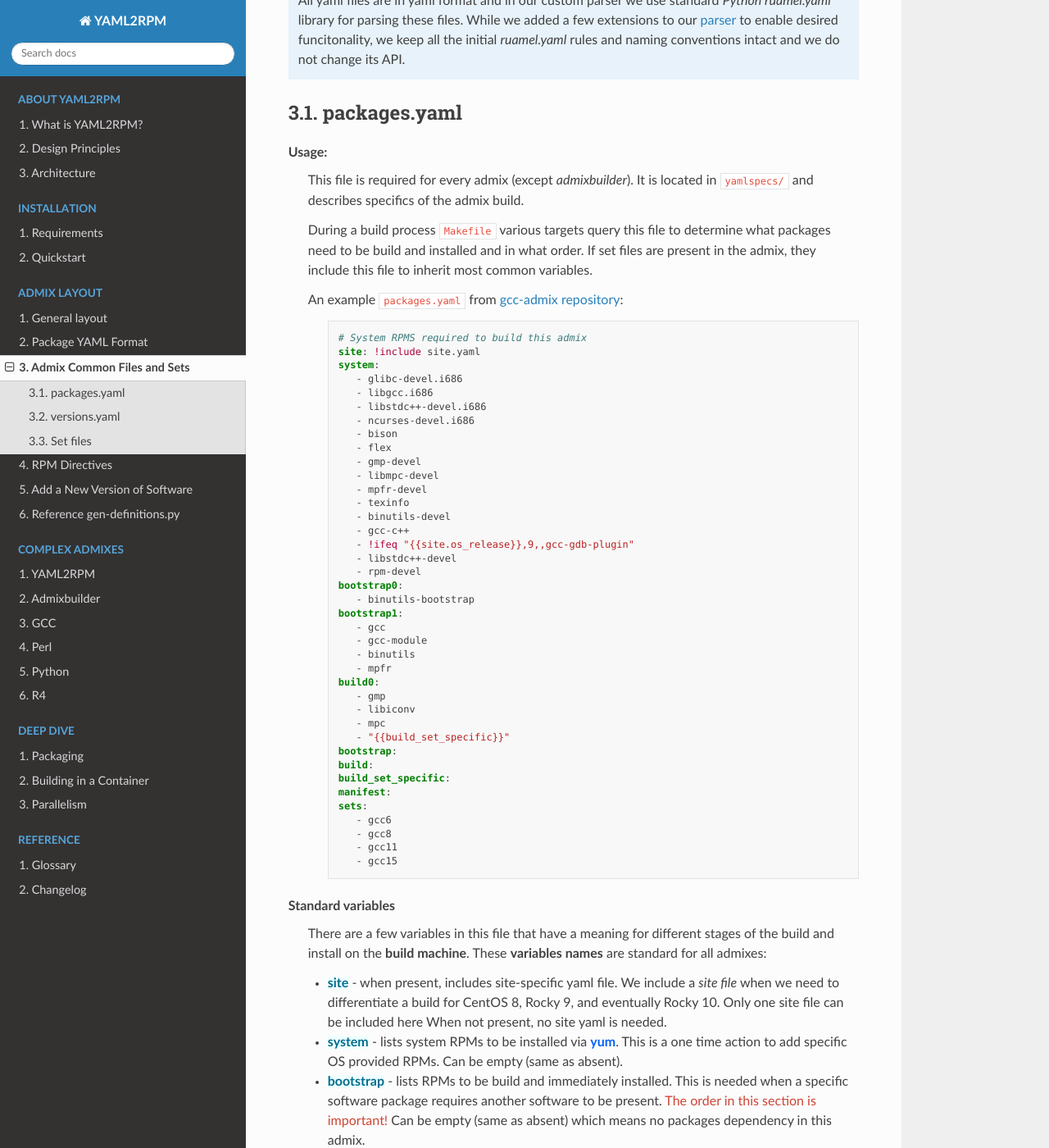
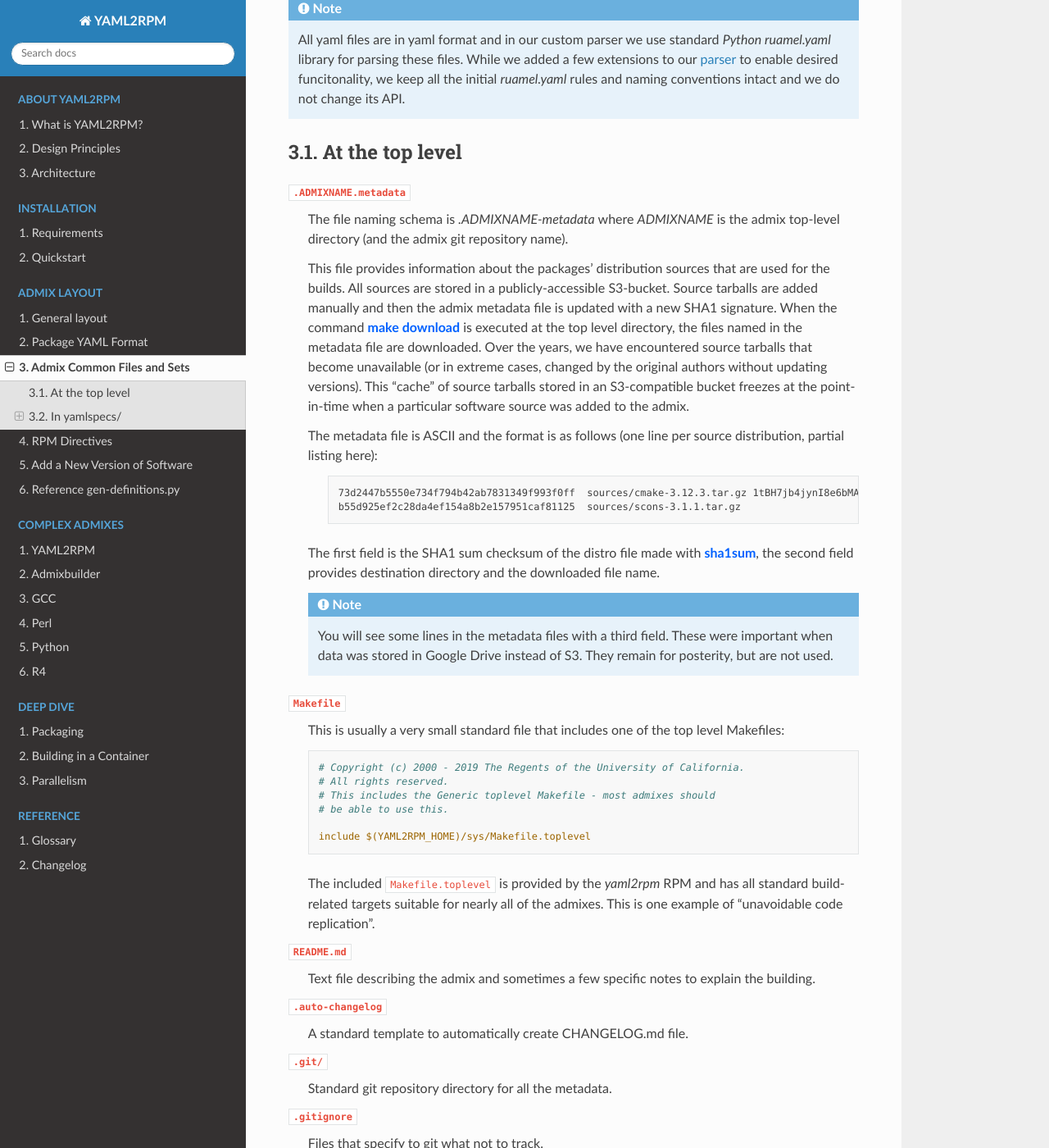
Before and after one commit to RCIC-UCI-Public/yaml2rpm-docs, a Sphinx documentation site: the page built from docs/source/yamlformat/common-and-sets.rst, in a window 1280 px wide and 1400 px high, scrolled down 428 px. Shown: the whole window at 82% size. Built offline with Sphinx 7.4.7 and the Read the Docs theme 3.1.0, drawn with Linux system fonts in a browser that asks for light colours; some of the changed text lies outside the part shown.

Commit message:
add seciton on top admix files

```diff
--- a/docs/source/yamlformat/common-and-sets.rst
+++ b/docs/source/yamlformat/common-and-sets.rst
@@ -17,10 +17,119 @@ Here we describe in details what they are.
    funcitonality, we keep all the initial *ruamel.yaml*  rules and naming conventions
    intact and we do not change its API.
 
+.. _admix_top_level:
+
+At the top level
+----------------
+
+``.ADMIXNAME.metadata``
+  The file naming schema is *.ADMIXNAME-metadata* where `ADMIXNAME` is the admix top-level directory
+  (and the admix git repository name).
+
+  This file provides information about the packages' distribution sources that are used
+  for the builds. All sources are stored in a publicly-accessible S3-bucket. Source tarballs
+  are added manually and then the admix metadata file is updated with a new SHA1 signature.
+  When the command :command:`make download` is executed at the top level directory, the files
+  named in the metadata file are downloaded. Over the years, we have encountered source
+  tarballs that become unavailable (or in extreme cases, changed by the original authors without updating versions).
+  This "cache" of source tarballs stored in an S3-compatible bucket freezes at the point-in-time
+  when a particular software source was added to the admix.
+
+  The metadata file is ASCII and the format is as follows (one line per source
+  distribution, partial listing here):
+
+    .. code-block:: text
+
+       73d2447b5550e734f794b42ab7831349f993f0ff  sources/cmake-3.12.3.tar.gz 1tBH7jb4jynI8e6bMA05Cl2a4Q4AwNygS
+       b55d925ef2c28da4ef154a8b2e157951caf81125  sources/scons-3.1.1.tar.gz
+
+  The first field is the SHA1 sum checksum  of the distro file made with :command:`sha1sum`,
+  the second field provides destination directory and the downloaded file name.
+
+  .. note::
+     You will see some lines in the metadata files with a third field. These were important when data was
+     stored in Google Drive instead of S3.  They remain for posterity, but are not used.
+
+``Makefile``
+  This is usually a very small standard file that includes one of the top
+  level Makefiles:
+
+  .. code-block:: make
+
+     # Copyright (c) 2000 - 2019 The Regents of the University of California.
+     # All rights reserved.
+     # This includes the Generic toplevel Makefile - most admixes should
+     # be able to use this.
+
+     include $(YAML2RPM_HOME)/sys/Makefile.toplevel
+
+  The included ``Makefile.toplevel`` is provided by the `yaml2rpm` RPM
+  and has all standard build-related targets suitable for nearly all of the admixes. This is one
+  example of "unavoidable code replication".
+
+``README.md``
+  Text file describing the admix and sometimes a few specific notes
+  to explain the building.
+
+``.auto-changelog``
+  A standard template to automatically create CHANGELOG.md file.
+
+``.git/``
+  Standard git repository directory for all the metadata.
+
+``.gitignore``
+  Files that specify to git  what not to track.
+
+``.rpms.ADMIXNAME``
+  The file naming schema is *.rpms.ADMIXNAME* where `ADMIXNAME` is the admix name (top-level directory).
+  This is a text file recording the sizes of built RPMs for the admix (partial
+  listing for gcc-admix):
+
+    .. code-block:: bash
+
+      92381715        gcc_11.2.0-11.2.0-2.x86_64.rpm
+      209354          gcc_11.2.0-annobin-10.54-2.x86_64.rpm
+      3246969         gcc_11.2.0-binutils-2.37-3.x86_64.rpm
+      3179054         gcc_11.2.0-binutils-bootstrap-2.37-3.x86_64.rpm
+      480445          gcc_11.2.0-gmp-6.2.1-2.x86_64.rpm
+      8087            gcc_11.2.0-module-11.2.0-4.x86_64.rpm
+      126123940       gcc_15.2.0-15.2.0-2.x86_64.rpm
+      321763          gcc_15.2.0-annobin-12.98-2.x86_64.rpm
+      7167773         gcc_15.2.0-binutils-2.45-3.x86_64.rpm
+      7084432         gcc_15.2.0-binutils-bootstrap-2.45-3.x86_64.rpm
+      427349          gcc_15.2.0-gmp-6.3.0-2.x86_64.rpm
+      8092            gcc_15.2.0-module-15.2.0-4.x86_64.rpm
+
+  The file is initially generated via running at the top-level admix repo:
+
+    .. parsed-literal::
+       :command:`make -s admixdb > .rpms.ADMIXNAME`
+
+  This db file needs to be updated when addmix RPMS change:
+
+    * new RPMS are added
+    * some builds are done anew
+    * old RPMS are removed
+
+``CHANGELOG.md``
+  A text file that is generated via running a command (provided by the nodejs
+  RPM) at the admix top-level directory.:
+
+    .. parsed-literal::
+       :command:`auto-changelog`
+
+  This update is usually doen when we do big changes form one OS relase to
+  another or when there was a major change in the templates or yaml files.
+
+.. _admix_yamlspecs:
+
+In yamlspecs/
+-------------
+
 .. _packages_yaml:
 
 packages.yaml
--------------
+~~~~~~~~~~~~~
 
 **Usage:**
   This file is required for every admix (except *admixbuilder*).
@@ -155,7 +264,7 @@ packages.yaml
 .. _versions_yaml:
 
 versions.yaml
--------------
+~~~~~~~~~~~~~
 
 **Usage**
   This file is required for every admix (except *admixbuilder*).
@@ -228,7 +337,7 @@ versions.yaml
 .. _sets:
 
 Set files
----------
+~~~~~~~~~
 
 The concepts of sets is very straightforward - a set of packages RPMs that are related to one another
 and should be built together.  Fundamentally, these are versions of software
```
Also changed, not shown: other parts of docs/source/yamlformat/common-and-sets.rst (+0 -2 lines).
